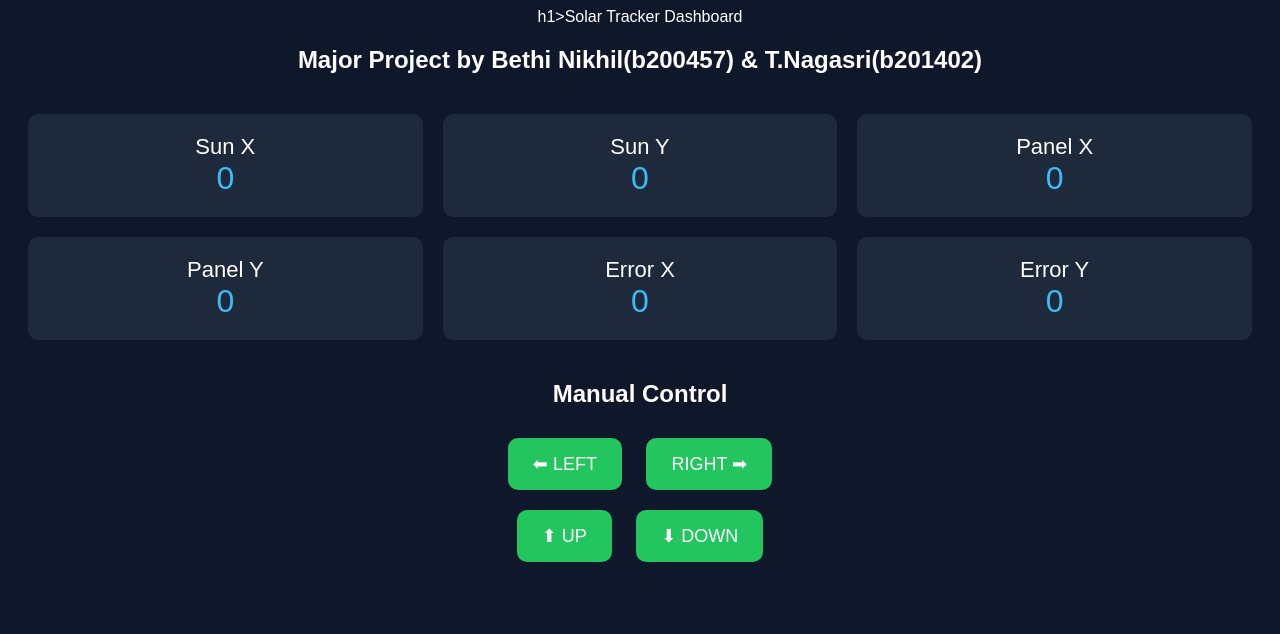
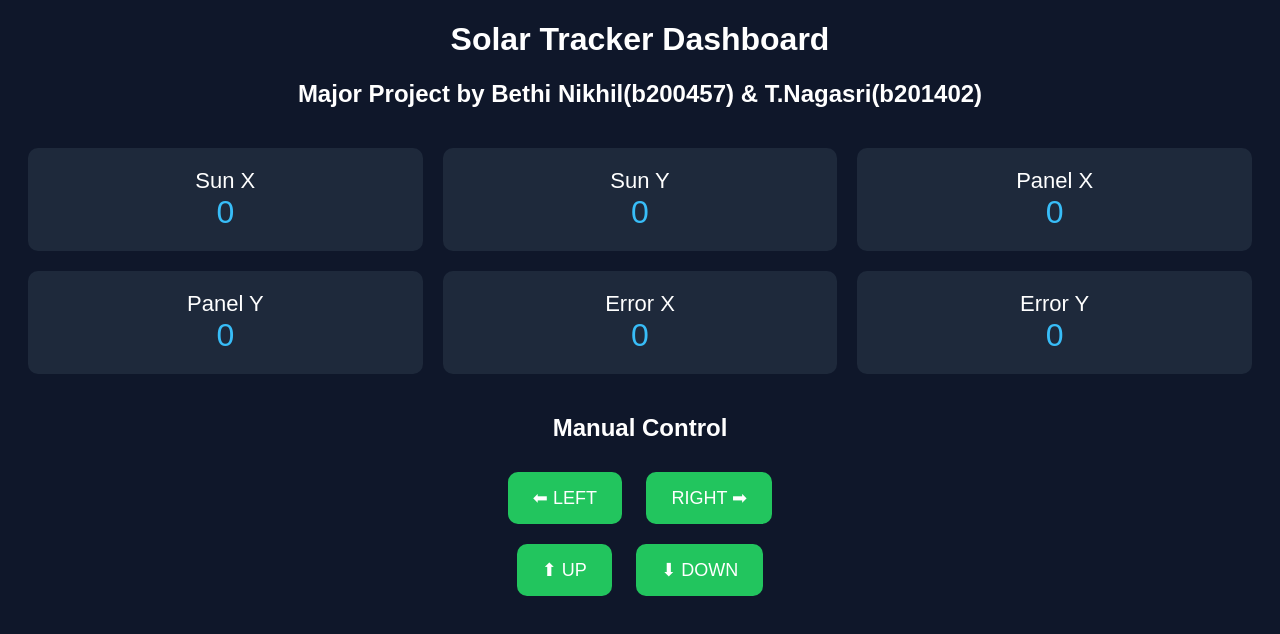
Before and after one commit to param12-hub/dual-axis-solar, a website: page public/index.html in a window 1280 px wide. Drawn offline with Linux system fonts and the light colour scheme; no server answers.

Commit message:
Update index.html

```diff
--- a/public/index.html
+++ b/public/index.html
@@ -52,7 +52,7 @@ cursor:pointer;
 
 <body>
 
-h1>Solar Tracker Dashboard</h1>
+<h1>Solar Tracker Dashboard</h1>
   <h2>Major Project by Bethi Nikhil(b200457) & T.Nagasri(b201402)</h2>
 
 <div class="container">
```
